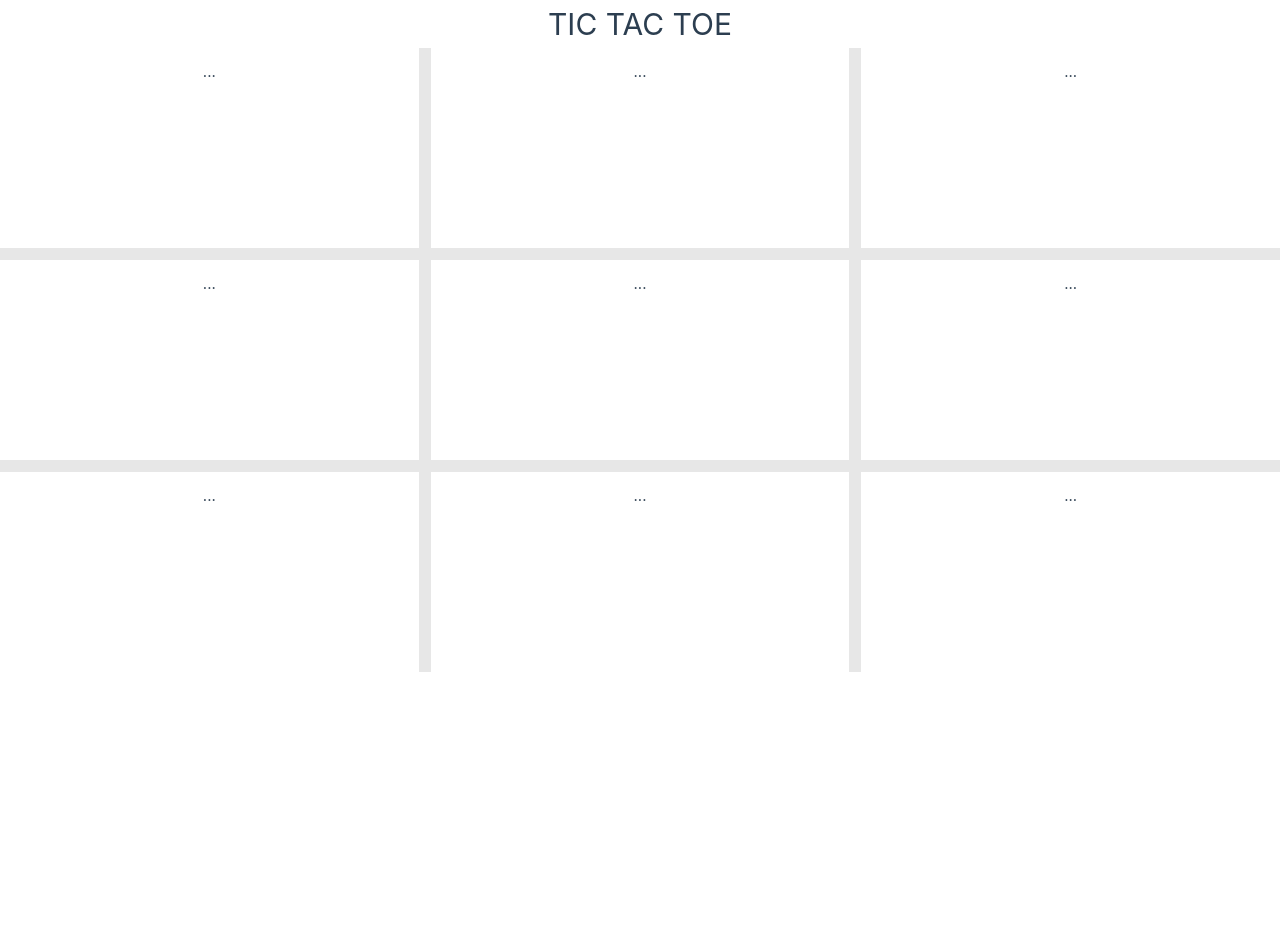
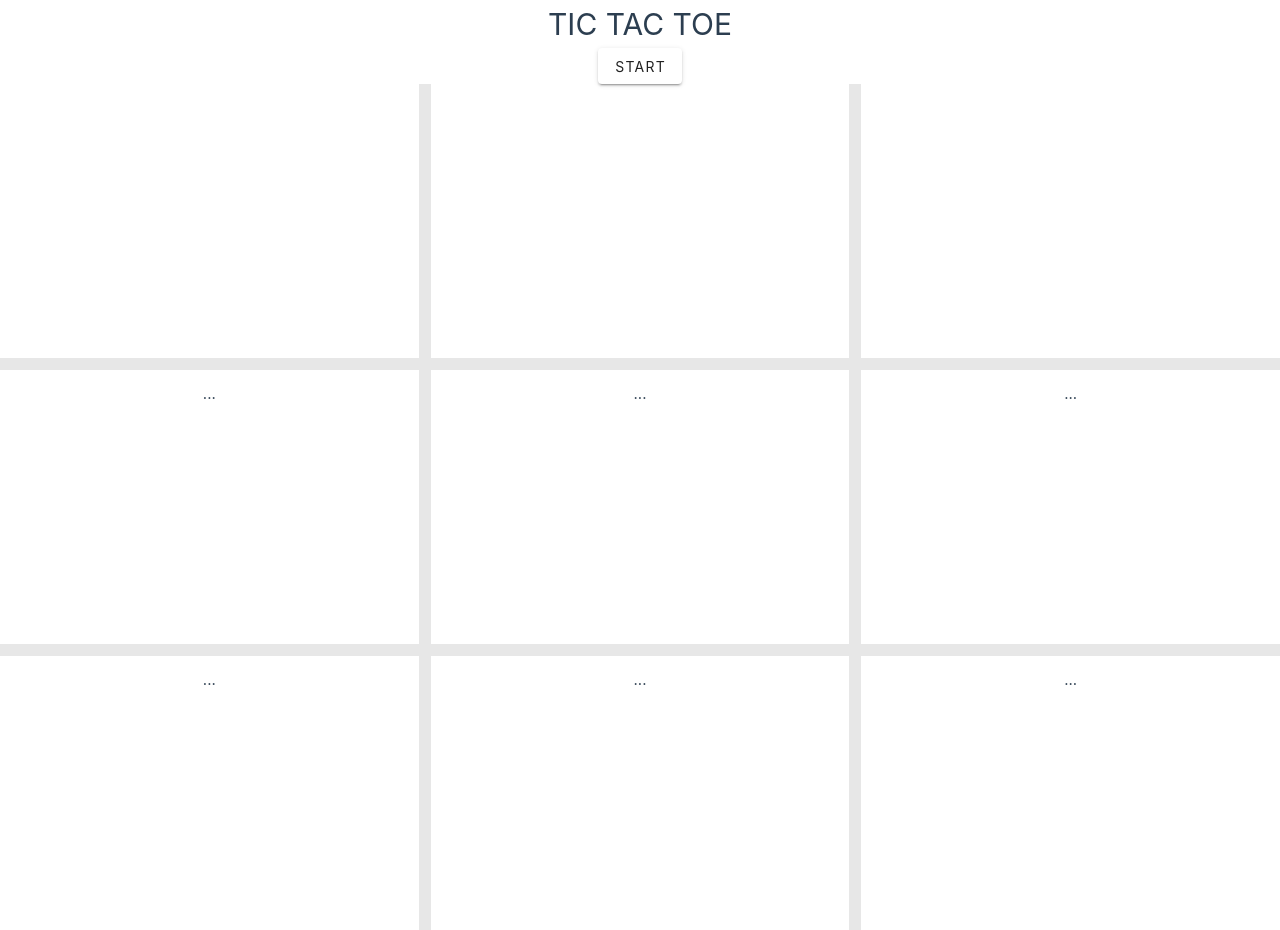
Before and after one commit to Flavio13Lins/tic-tac-toe, a Vue app in the folder tic-tac-toe/: page / in a window 1280 px wide. Before the commit the page ends 800 px from the top, so only its background shows below. Built offline with nearby package versions, Linux system fonts and the light colour scheme.

Commit message:
feat: add functional click to first line with circle svg and start pause reset btns

```diff
--- a/tic-tac-toe/src/components/TheWelcome.vue
+++ b/tic-tac-toe/src/components/TheWelcome.vue
@@ -1,33 +1,66 @@
 <script setup>
+import redX from '@/assets/svgs/xred.svg'
+import greenO from '@/assets/svgs/ogreen.svg'
 import { useDisplay } from 'vuetify'
 const { mdAndUp } = useDisplay()
 const cor = 'var(--color-border)'
 let barsLength = '5px'
-let styleBtn = `min-width: 90px; min-height: 90px;`
+
+let styleBtn = `min-width: 90px; min-height: 170px;`
+let styleXO = `max-width: 65px; max-height: 65px;`
 let styleDEGH = `border-top: ${barsLength} solid ${cor}; border-right: ${barsLength} solid ${cor};`
 let styleFI = `border-top: ${barsLength} solid ${cor};`
 let styleAB = `border-right: ${barsLength} solid ${cor};`
 
 let barsLengthMD = '12px'
-let styleBtnMD = `min-width: 200px; min-height: 200px;`
+let styleXOMD = `max-width: 250px; max-height: 250px;`
+let styleBtnMD = `min-width: 274px; min-height: 274px;`
 let styleDEGHMD = `border-top: ${barsLengthMD} solid ${cor}; border-right: ${barsLengthMD} solid ${cor};`
 let styleFIMD = `border-top: ${barsLengthMD} solid ${cor};`
 let styleABMD = `border-right: ${barsLengthMD} solid ${cor};`
 let hoverBlock = ' background-color: hsla(160, 100%, 37%, 1); border-radius: 30px;'
+const posABC = [
+  'positionA', // 0 for O // 1 for X
+  'positionB',
+  'positionC'
+]
+// const posDEF = ['positionD', 'positionE', 'positionF']
+
+// const posGHI = ['positionG', 'positionH', 'positionI']
+</script>
+<script>
+import { mapState } from 'vuex'
+
+export default {
+  computed: mapState({
+    started: (state) => state.gameState.started,
+    paused: (state) => state.gameState.paused,
+    btnStatus: (state) => state.gameState.btnStatus
+  })
+}
 </script>
 
 <template>
   <v-row no-gutters justify="center">
     <v-col align="center">
       <h1>TIC TAC TOE</h1>
+      <v-btn v-if="!started" @click="$store.dispatch('gameState/startNewGame')"> Start </v-btn>
+      <v-btn v-if="!paused && started" @click="$store.dispatch('gameState/pauseGame')">
+        Pause
+      </v-btn>
+      <v-btn v-if="paused && started" @click="$store.dispatch('gameState/resumeGame')">
+        Resume
+      </v-btn>
+      <v-btn v-if="started" @click="$store.dispatch('gameState/resetGame')"> Reset </v-btn>
     </v-col>
   </v-row>
-  <v-row hight="200px" no-gutters>
-    <v-col align="center" :style="mdAndUp ? styleABMD : styleAB">
+  <v-row no-gutters align="center" justify="center">
+    <v-col :style="mdAndUp ? styleABMD : styleAB">
       <v-hover v-slot:default="{ isHovering, props }">
         <v-col
+          class="d-flex flex-column align-center justify-center"
           v-bind="props"
-          align="center"
+          @click="$store.dispatch('gameState/userClickPosition', posABC[0])"
           :style="
             mdAndUp
               ? isHovering
@@ -38,9 +71,16 @@ let hoverBlock = ' background-color: hsla(160, 100%, 37%, 1); border-radius: 30p
               : styleBtn
           "
         >
-          <div>
-            <span>{{ isHovering }}...</span>
-          </div>
+          <img
+            v-if="btnStatus[posABC[0]] === 0"
+            :style="mdAndUp ? styleXOMD : styleXO"
+            :src="`${greenO}`"
+          />
+          <img
+            v-else-if="btnStatus[posABC[0]] === 1"
+            :style="mdAndUp ? styleXOMD : styleXO"
+            :src="`${redX}`"
+          />
         </v-col>
       </v-hover>
     </v-col>
@@ -48,7 +88,8 @@ let hoverBlock = ' background-color: hsla(160, 100%, 37%, 1); border-radius: 30p
       <v-hover v-slot:default="{ isHovering, props }">
         <v-col
           v-bind="props"
-          align="center"
+          class="d-flex flex-column align-center justify-center"
+          @click="$store.dispatch('gameState/userClickPosition', posABC[1])"
           :style="
             mdAndUp
               ? isHovering
@@ -59,33 +100,49 @@ let hoverBlock = ' background-color: hsla(160, 100%, 37%, 1); border-radius: 30p
               : styleBtn
           "
         >
-          <div>
-            <span>{{ isHovering }}...</span>
-          </div>
+          <img
+            v-if="btnStatus[posABC[1]] === 0"
+            :style="mdAndUp ? styleXOMD : styleXO"
+            :src="`${greenO}`"
+          />
+          <img
+            v-else-if="btnStatus[posABC[1]] === 1"
+            :style="mdAndUp ? styleXOMD : styleXO"
+            :src="`${redX}`"
+          />
         </v-col>
       </v-hover>
     </v-col>
-    <v-col align="center">
-      <v-hover v-slot:default="{ isHovering, props }">
-        <v-col
-          v-bind="props"
-          align="center"
-          :style="
-            mdAndUp
-              ? isHovering
-                ? `${styleBtnMD}${hoverBlock}`
-                : styleBtnMD
-              : isHovering
-              ? `${styleBtn}${hoverBlock}`
-              : styleBtn
-          "
-        >
-          <div>
-            <span>{{ isHovering }}...</span>
-          </div>
-        </v-col>
-      </v-hover>
-    </v-col>
+
+    <v-hover v-slot:default="{ isHovering, props }">
+      <v-col
+        v-bind="props"
+        class="d-flex flex-column align-center justify-center"
+        @click="$store.dispatch('gameState/userClickPosition', posABC[2])"
+        :style="
+          mdAndUp
+            ? isHovering
+              ? `${styleBtnMD}${hoverBlock}`
+              : styleBtnMD
+            : isHovering
+            ? `${styleBtn}${hoverBlock}`
+            : styleBtn
+        "
+      >
+        <div>
+          <img
+            v-if="btnStatus[posABC[2]] === 0"
+            :style="mdAndUp ? styleXOMD : styleXO"
+            :src="`${greenO}`"
+          />
+          <img
+            v-else-if="btnStatus[posABC[2]] === 1"
+            :style="mdAndUp ? styleXOMD : styleXO"
+            :src="`${redX}`"
+          />
+        </div>
+      </v-col>
+    </v-hover>
   </v-row>
   <v-row no-gutters>
     <v-col align="center" :style="mdAndUp ? styleDEGHMD : styleDEGH">
```
